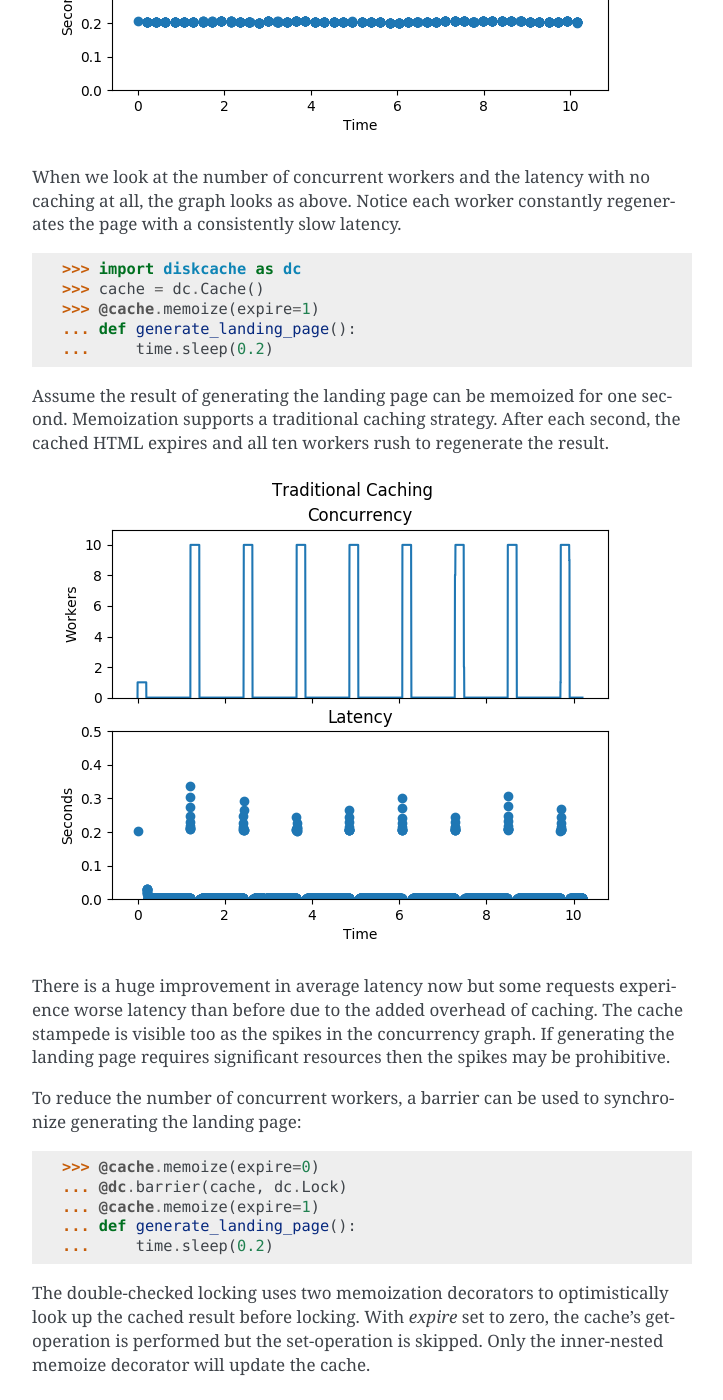
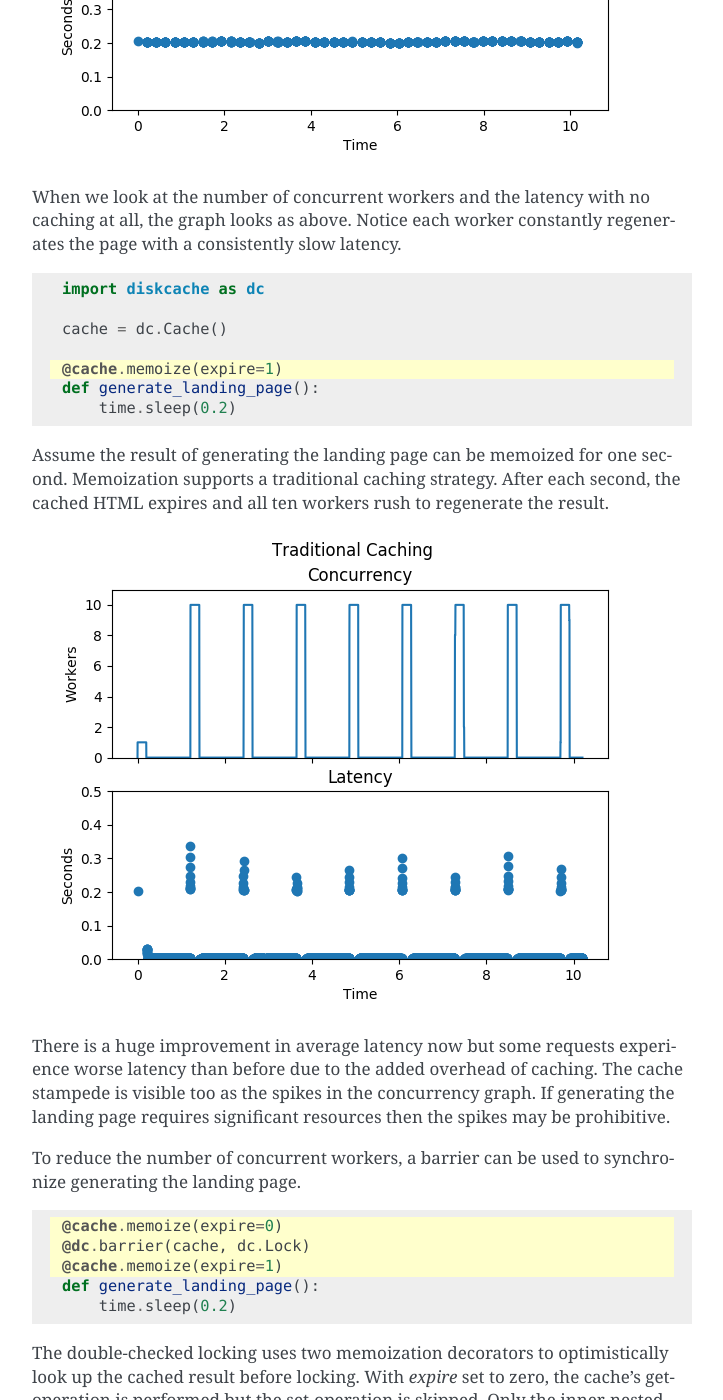
Before and after one commit to grantjenks/python-diskcache, a Sphinx documentation site: the page built from docs/case-study-landing-page-caching.rst, in a window 1280 px wide and 1400 px high, scrolled down 855 px. Shown: the whole window, without its empty margins (388-1111 px from the left). Built offline with Sphinx 7.4.7, drawn with Linux system fonts in a browser that asks for light colours; some of the changed lines change nothing that is shown; some of the changed text lies outside the part shown.

Commit message:
Change doctest-like snippets to code-blocks with emphasis

```diff
--- a/docs/case-study-landing-page-caching.rst
+++ b/docs/case-study-landing-page-caching.rst
@@ -8,10 +8,13 @@ sometimes also called dog-piling, cache miss storm, cache choking, or the
 thundering herd problem. Let's look at how that applies to landing page
 caching.
 
-    >>> import time
-    >>> def generate_landing_page():
-    ...     time.sleep(0.2)  # Work really hard.
-    ...     # Return HTML response.
+.. code-block:: python
+
+   import time
+
+   def generate_landing_page():
+       time.sleep(0.2)  # Work really hard.
+       # Return HTML response.
 
 Imagine a website under heavy load with a function used to generate the landing
 page. There are five processes each with two threads for a total of ten
@@ -24,11 +27,16 @@ When we look at the number of concurrent workers and the latency with no
 caching at all, the graph looks as above. Notice each worker constantly
 regenerates the page with a consistently slow latency.
 
-    >>> import diskcache as dc
-    >>> cache = dc.Cache()
-    >>> @cache.memoize(expire=1)
-    ... def generate_landing_page():
-    ...     time.sleep(0.2)
+.. code-block:: python
+   :emphasize-lines: 5
+
+   import diskcache as dc
+
+   cache = dc.Cache()
+
+   @cache.memoize(expire=1)
+   def generate_landing_page():
+       time.sleep(0.2)
 
 Assume the result of generating the landing page can be memoized for one
 second. Memoization supports a traditional caching strategy. After each second,
@@ -43,13 +51,16 @@ the landing page requires significant resources then the spikes may be
 prohibitive.
 
 To reduce the number of concurrent workers, a barrier can be used to
-synchronize generating the landing page::
+synchronize generating the landing page.
 
-    >>> @cache.memoize(expire=0)
-    ... @dc.barrier(cache, dc.Lock)
-    ... @cache.memoize(expire=1)
-    ... def generate_landing_page():
-    ...     time.sleep(0.2)
+.. code-block:: python
+   :emphasize-lines: 1,2,3
+
+   @cache.memoize(expire=0)
+   @dc.barrier(cache, dc.Lock)
+   @cache.memoize(expire=1)
+   def generate_landing_page():
+       time.sleep(0.2)
 
 The double-checked locking uses two memoization decorators to optimistically
 look up the cached result before locking. With `expire` set to zero, the
@@ -69,9 +80,12 @@ recomputation would be a function of the number of workers, the expiration
 time, and the duration of computation. Fortunately, Vattani, et al. published
 the solution in "Optimal Probabilistic Cache Stampede Prevention" in 2015.
 
-    >>> @dc.memoize_stampede(cache, expire=1)
-    ... def generate_landing_page():
-    ...     time.sleep(0.2)
+.. code-block:: python
+   :emphasize-lines: 1
+
+   @dc.memoize_stampede(cache, expire=1)
+   def generate_landing_page():
+       time.sleep(0.2)
 
 Early probabilistic recomputation uses a random number generator to simulate a
 cache miss prior to expiration. The new result is then computed in a separate
@@ -86,9 +100,12 @@ cache. Behind the scenes, separate threads of execution are recomputing the
 result of workers and updating the cache. The concurrency graph shows a nearly
 constant stream of workers recomputing the function's result.
 
-    >>> @dc.memoize_stampede(cache, expire=1, beta=0.5)
-    ... def generate_landing_page():
-    ...     time.sleep(0.2)
+.. code-block:: python
+   :emphasize-lines: 1
+
+   @dc.memoize_stampede(cache, expire=1, beta=0.5)
+   def generate_landing_page():
+       time.sleep(0.2)
 
 Vattani described an additional parameter, :math:`\beta`, which could be used
 to tune the eagerness of recomputation. As the number and frequency of
@@ -102,9 +119,12 @@ Latency is now still its theoretical best while the worker load has decreased
 significantly. The likelihood of simulated cache misses is now half what it was
 before. The value was determined through experimentation.
 
-    >>> @dc.memoize_stampede(cache, expire=1, beta=0.3)
-    ... def generate_landing_page():
-    ...     time.sleep(0.2)
+.. code-block:: python
+   :emphasize-lines: 1
+
+   @dc.memoize_stampede(cache, expire=1, beta=0.3)
+   def generate_landing_page():
+       time.sleep(0.2)
 
 Lets see what happens when :math:`\beta` is set too low.
 
```
